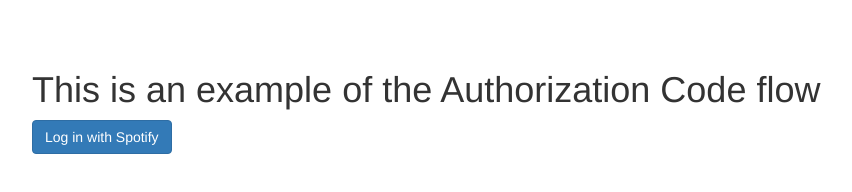
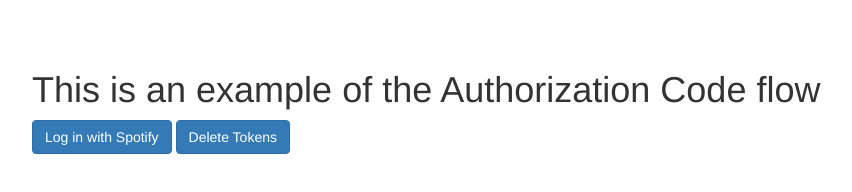
Before and after one commit to bestNameEUWest/spotilight, a website: page public/index.html in a window 1280 px wide. Shown: the whole page, without its empty margins (38-890 px from the left). Drawn offline with nearby package versions, Linux system fonts and the light colour scheme; no server answers.

Commit message:
Add 'delete token' button

```diff
--- a/public/index.html
+++ b/public/index.html
@@ -14,6 +14,7 @@
     <div id="login">
       <h1>This is an example of the Authorization Code flow</h1>
       <a href="/login" class="btn btn-primary">Log in with Spotify</a>
+      <a href="/deleteTokens" class="btn btn-primary">Delete Tokens</a>
     </div>
     <div id="loggedin">
       <div id="user-profile">
```
